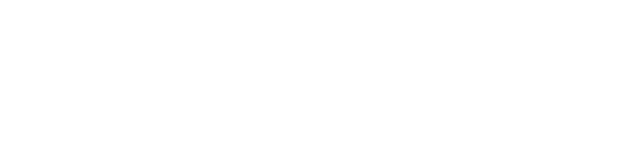
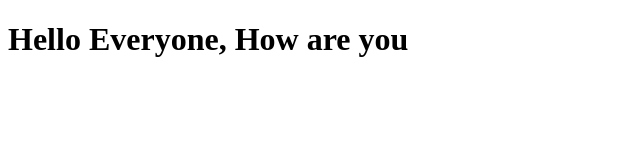
Before and after one commit to yreebu/Project2, a plain HTML site: page index.html in a window 1280 px wide. Shown: the whole page, without its empty margins (0-640 px from the left). Drawn offline with Linux system fonts and the light colour scheme.

Commit message:
Adding Information

```diff
--- a/index.html
+++ b/index.html
@@ -6,6 +6,6 @@
     <title>Sample Page Of Project 2</title>
 </head>
 <body>
-
+    <h1>Hello Everyone, How are you</h1>
 </body>
 </html>
```
